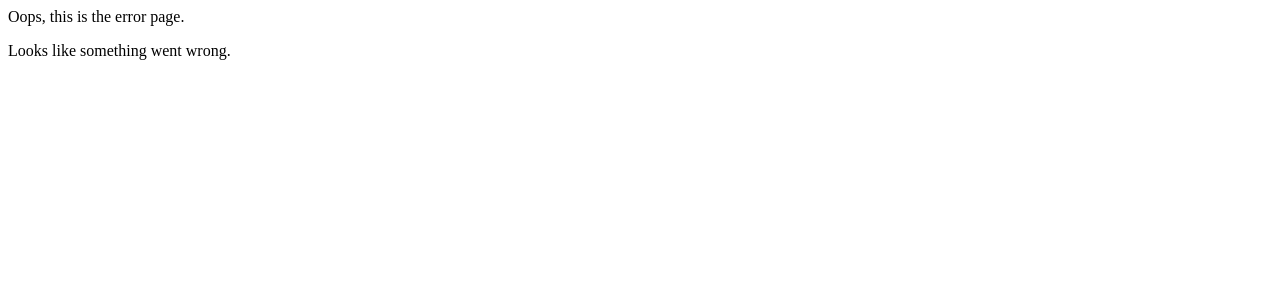
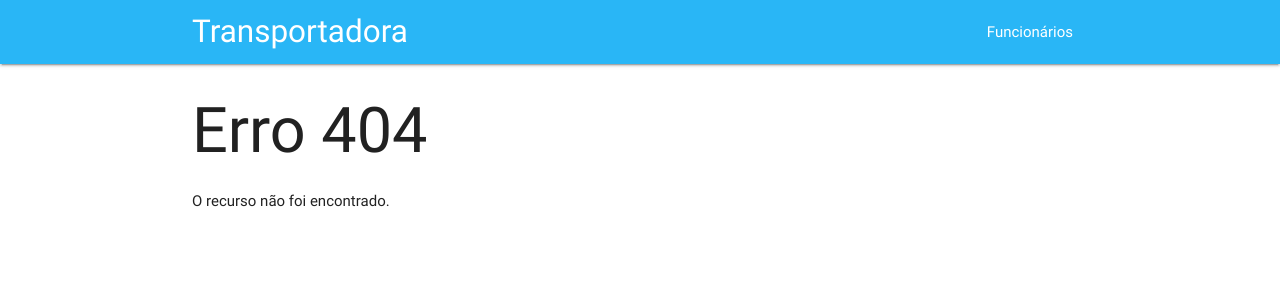
Before and after one commit to Giuzus/trabalhos-faculdade, a PHP site: page /transportadora/views/pages/error.php in a window 1280 px wide. Shown: the top 300 px of the page. Run offline with PHP 8.4, Linux system fonts and the light colour scheme.

Commit message:
Implementação do tratamento de exceção de rotas desconhecidas, redirecionando para página de 404

```diff
--- a/controllers/pages_controller.php
+++ b/controllers/pages_controller.php
@@ -4,8 +4,9 @@
       require_once('views/pages/home.php');
     }
 
-    public function error() {
-      require_once('views/pages/error.php');
+    public function error404() {
+      require_once('views/pages/error404.php');
     }
+
   }
 ?>
--- a/routes.php
+++ b/routes.php
@@ -30,17 +30,28 @@
         return null;
     }
 
-    function call($controller, $action, $parameters) {
-        // require the file that matches the controller name
-        require_once('controllers/' . $controller . '_controller.php');
+    function callError404()
+    {
+        call('pages','error404');
+    }
 
-        $controller = ucwords($controller) . 'Controller';
+    function call($controller, $action, $parameters = null) {
 
-        $r = new ReflectionClass($controller);
+        $filename = 'controllers/' . $controller . '_controller.php';
+
+        if (file_exists( $filename ))
+        {
+            require_once($filename);
+
+            $existing_classes = get_declared_classes();
+            $controller_class = ucwords($controller) . 'Controller';
+
+            if(in_array($controller_class,$existing_classes)){
+                $r = new ReflectionClass($controller_class);
+
+                if($r->hasMethod($action)){
                     $obj = $r->newInstance();
-        $method = new ReflectionMethod( $controller, $action );
-
-
+                    $method = new ReflectionMethod( $controller_class, $action );
                     $method_parameters = $method->getParameters();
 
                     $valid = true;
@@ -56,9 +67,18 @@
 
                     if($valid)
                     {
+                        //inicializa caso seja nulo, inovoke args não aceita null
+                        $parameters = $parameters == null ? array() : $parameters;
+
                         $method->invokeArgs( $obj, $parameters );
+                        return;
+                    }
+                }
+            }
         }
 
+        callError404();
+        return;
     }
 
 
--- a/views/layout.php
+++ b/views/layout.php
@@ -16,12 +16,12 @@
   <body>
     <nav class="light-blue lighten-1" role="navigation">
 		  <div class="nav-wrapper container">
-        <a id="logo-container" href="?controller=pages&action=home" class="brand-logo">
+        <a id="logo-container" href="pages/home" class="brand-logo">
           Transportadora
         </a>
         <ul class="right">
           <li>
-            <a href="?controller=funcionarios&action=list">Funcionários</a>
+            <a href="funcionarios">Funcionários</a>
           </li>
         </ul>
       </div>
--- a/views/pages/error.php
+++ /dev/null
@@ -1,3 +0,0 @@
-<p>Oops, this is the error page.</p>
-
-<p>Looks like something went wrong.</p>
--- /dev/null
+++ b/views/pages/error404.php
@@ -0,0 +1,4 @@
+<div class="container">
+    <h1>Erro 404</h1>
+    <p>O recurso não foi encontrado.</p>
+</div>
```
Lines whose indentation alone changed are shown as unchanged.
